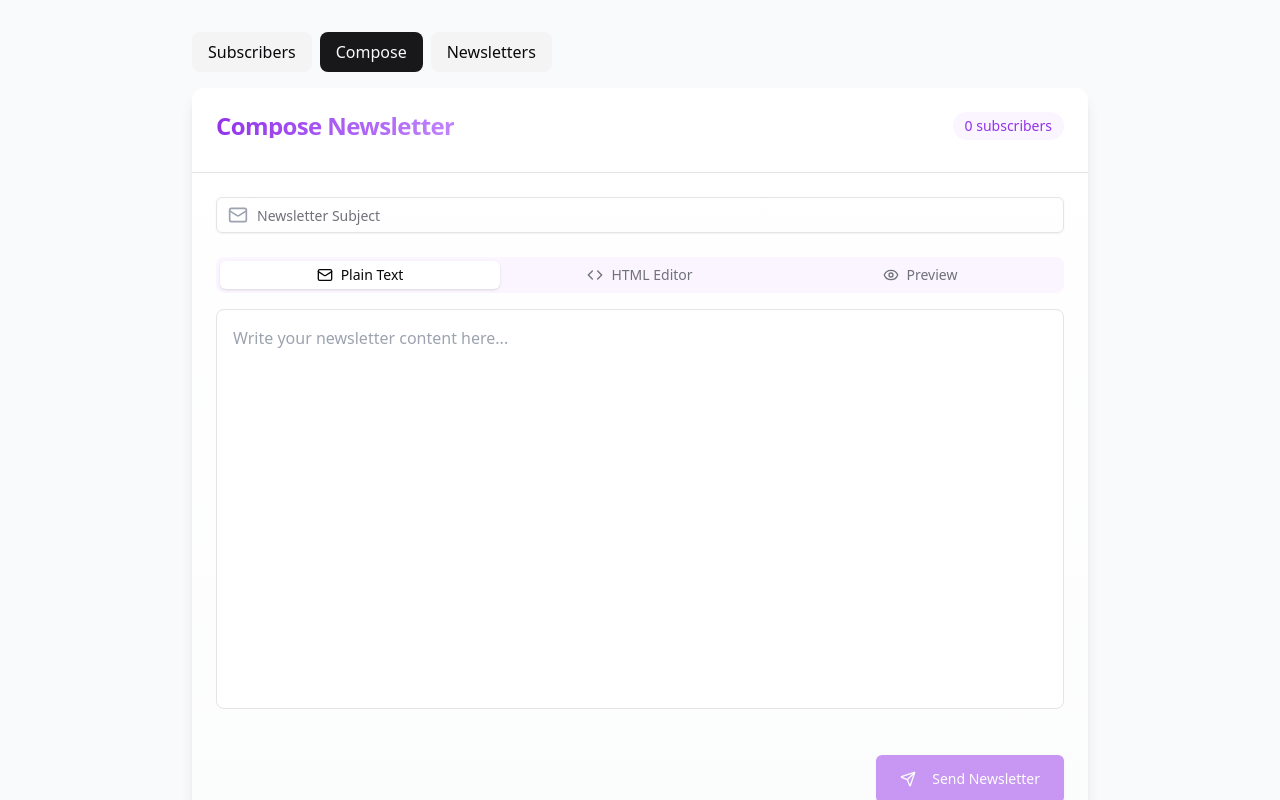
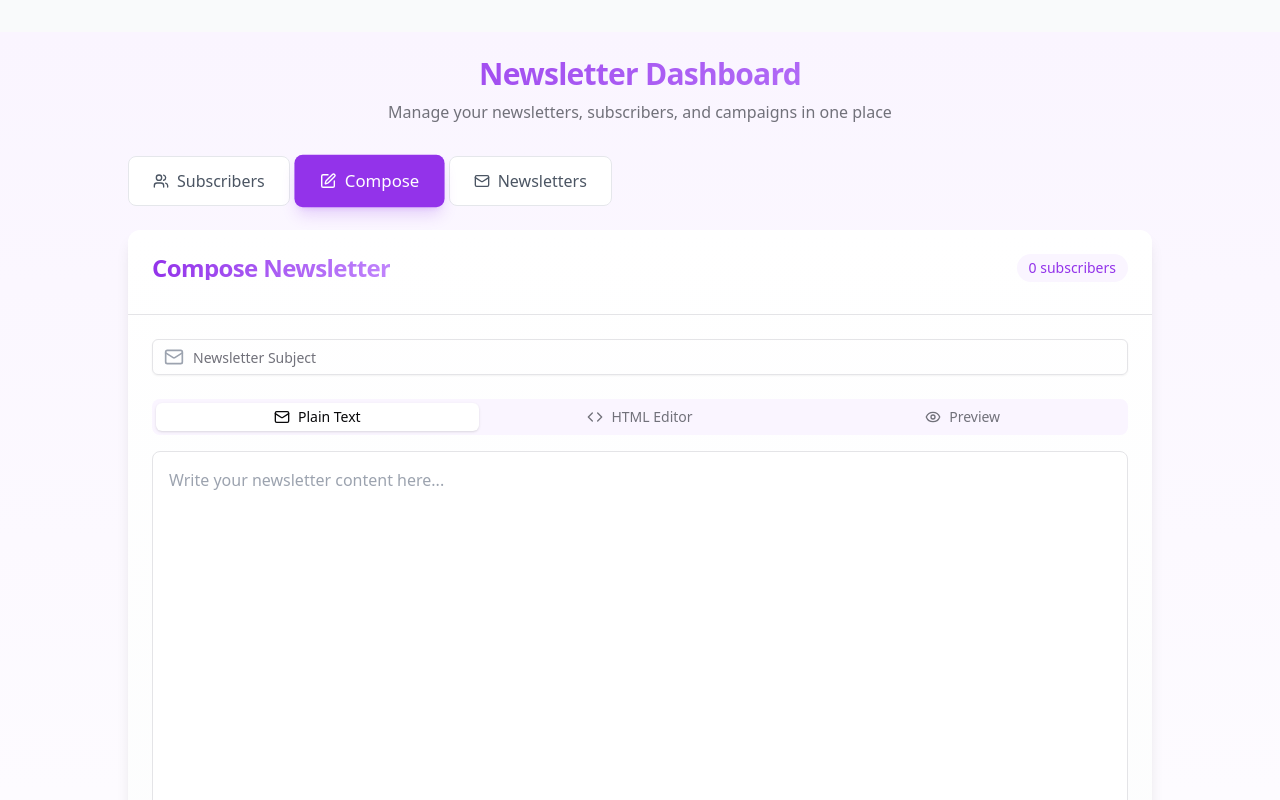
Before and after one commit to Kongkon06/NewsManager, a React (Vite) app: page / in a window 1280 px wide. Both pictures are taken after a click on the button "Compose". Shown: the top 800 px of the page. Built offline with nearby package versions, Linux system fonts and the light colour scheme; no server answers.

Commit message:
Minor enhancement ui

```diff
--- a/src/components/NewsManager.tsx
+++ b/src/components/NewsManager.tsx
@@ -8,12 +8,15 @@ import NewsletterInbox from '../components/Inbox'
 import axios from 'axios'
 import { useRecoilState } from 'recoil'
 import { allNewsLetterAtom, allSubscribersAtom } from '../Atoms/Atoms'
+import { Mail, Users, PenSquare } from 'lucide-react'
+import { useToast } from "@/hooks/use-toast"
 
 const NewsletterManager = () => {
   const [subscribers, setSubscribers] = useRecoilState(allSubscribersAtom)
   const [newsletters, setNewsletters] = useRecoilState(allNewsLetterAtom)
   const sentNewsletters = useLocalStorage('sentNewsletters', [])
   const [activeTab, setActiveTab] = useState('subscribers')
+  const { toast } = useToast()
 
   const fetchSubscriber = () => {
     axios.get("https://newsletter-devplexity-api.vercel.app/subscriber").then((response: any) => {
@@ -26,22 +29,27 @@ const NewsletterManager = () => {
       setNewsletters(response.data);
     });
   }
+
   useEffect(() => {
     try {
       fetchSubscriber();
       fetchNewsletter();
     } catch (error) {
       console.error("Error fetching subscribers:", error);
+      toast({
+        title: "Error",
+        description: "Failed to fetch data. Please try again later.",
+        variant: "destructive",
+      })
     }
   }, [])
+
   const handleDeleteSubscriber = async (id: string) => {
-
     setSubscribers(subscribers.filter((sub: { id: string }) => sub.id !== id))
   }
 
   const handleDeleteNewsletter = async (id: string) => {
     await axios.get(`https://newsletter-devplexity-api.vercel.app/newsletter/${id}`);
-
     setNewsletters(newsletters.filter((news: { id: string }) => news.id !== id))
   }
 
@@ -51,40 +59,78 @@ const NewsletterManager = () => {
     }).then((response: any) => {
       if (response.status == 200) {
         console.log(response.data);
-        alert("Newsletter send sucessfully to all subscriber");
-      }
+        toast({
+          title: "Success",
+          description: "Newsletter sent successfully to all subscribers.",
         })
       }
-  const tabs: { [key: string]: JSX.Element } = {
-    subscribers: <SubscribersList subscribers={subscribers} onDelete={handleDeleteSubscriber} />,
-    compose: (
-      <div className="space-y-6">
+    }).catch(() => {
+      toast({
+        title: "Error",
+        description: "Failed to send newsletter. Please try again.",
+        variant: "destructive",
+      })
+    })
+  }
+
+  const tabs: { [key: string]: { icon: JSX.Element; content: JSX.Element } } = {
+    subscribers: {
+      icon: <Users className="h-4 w-4" />,
+      content: <SubscribersList subscribers={subscribers} onDelete={handleDeleteSubscriber} />
+    },
+    compose: {
+      icon: <PenSquare className="h-4 w-4" />,
+      content: (
+        <div className="space-y-6 animate-fade-in">
           <ComposeNewsletter subscribers={subscribers} />
           <NewsletterInbox newsletters={sentNewsletters} />
         </div>
-    ),
-    newsletters: <NewslettersList onSend={handleSendtoAll} newsletters={newsletters} onDelete={handleDeleteNewsletter} />
+      )
+    },
+    newsletters: {
+      icon: <Mail className="h-4 w-4" />,
+      content: <NewslettersList onSend={handleSendtoAll} newsletters={newsletters} onDelete={handleDeleteNewsletter} />
+    }
   }
 
   return (
-    <div className="w-full max-w-4xl mx-auto">
-      <div className="flex space-x-2 mb-4">
-        {Object.keys(tabs).map((tab) => (
+    <div className="min-h-screen bg-gradient-to-b from-purple-50 to-white dark:from-gray-900 dark:to-gray-800 p-6">
+      <div className="w-full max-w-5xl mx-auto space-y-6">
+        <div className="text-center space-y-2 mb-8 animate-fade-in">
+          <h1 className="text-3xl font-bold tracking-tight bg-clip-text text-transparent bg-gradient-to-r from-purple-600 to-purple-400">
+            Newsletter Dashboard
+          </h1>
+          <p className="text-muted-foreground">
+            Manage your newsletters, subscribers, and campaigns in one place
+          </p>
+        </div>
+
+        <div className="flex flex-wrap gap-2 mb-6  animate-fade-in">
+          {Object.entries(tabs).map(([key, { icon }]) => (
             <button
-            key={tab}
-            onClick={() => setActiveTab(tab)}
-            className={`px-4 py-2 rounded-lg capitalize ${activeTab === tab
-                ? 'bg-primary text-primary-foreground'
-                : 'bg-secondary hover:bg-secondary/80'
-              }`}
+              key={key}
+              onClick={() => setActiveTab(key)}
+              className={`
+                flex items-center gap-2 px-6 py-3 rounded-lg font-medium transition-all duration-200
+                ${activeTab === key
+                  ? 'bg-purple-600 text-white shadow-lg shadow-purple-600/20 scale-105'
+                  : 'bg-white hover:bg-purple-50 text-gray-600 hover:text-purple-600 border border-gray-200'
+                }
+              `}
             >
-            {tab}
+              {icon}
+              <span className="capitalize">{key}</span>
             </button>
           ))}
         </div>
-      {tabs[activeTab]}
+
+        <div className="animate-fade-in">
+          {tabs[activeTab].content}
+        </div>
+      </div>
     </div>
   )
 }
 
+
 export default NewsletterManager
```
Lines whose indentation alone changed are shown as unchanged.
